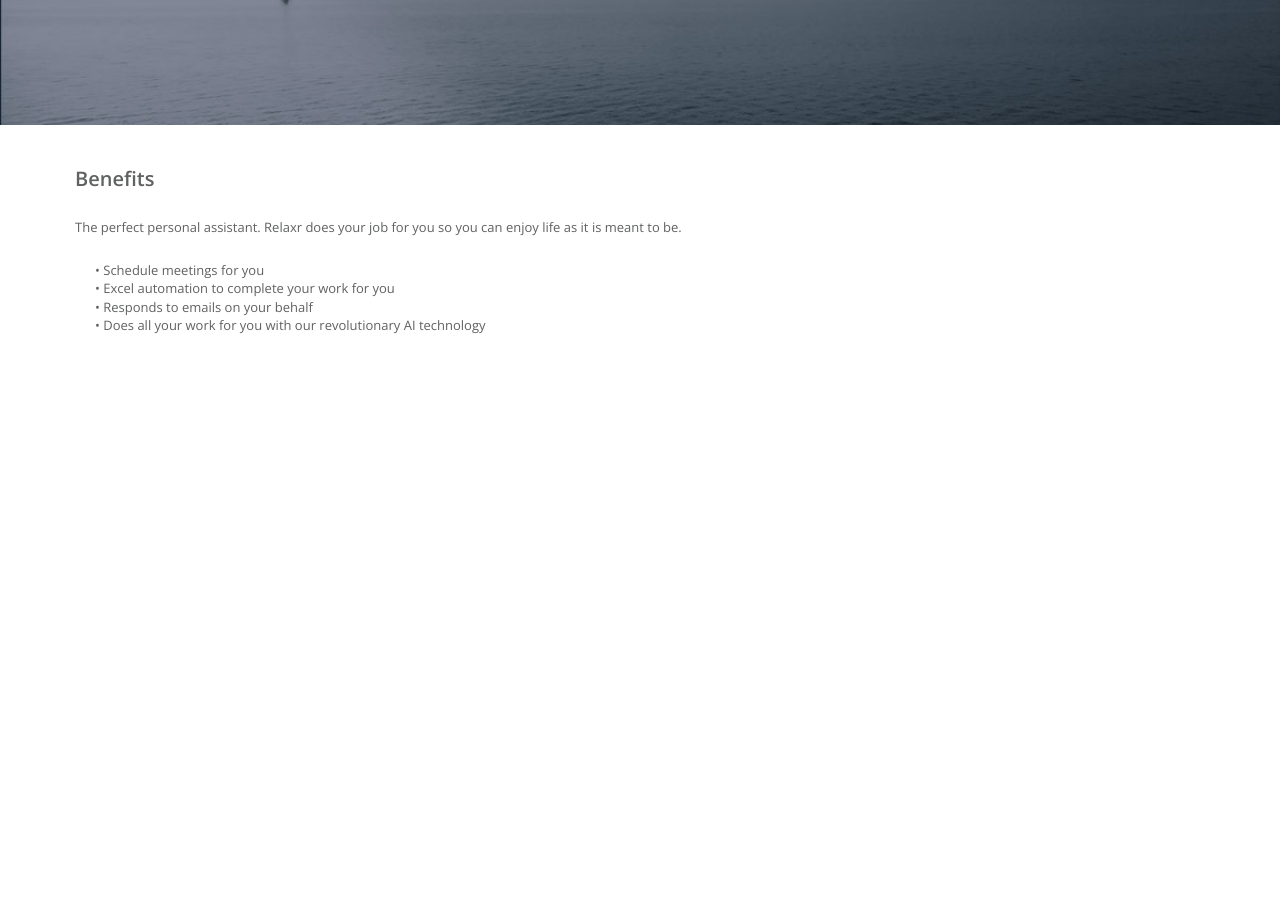
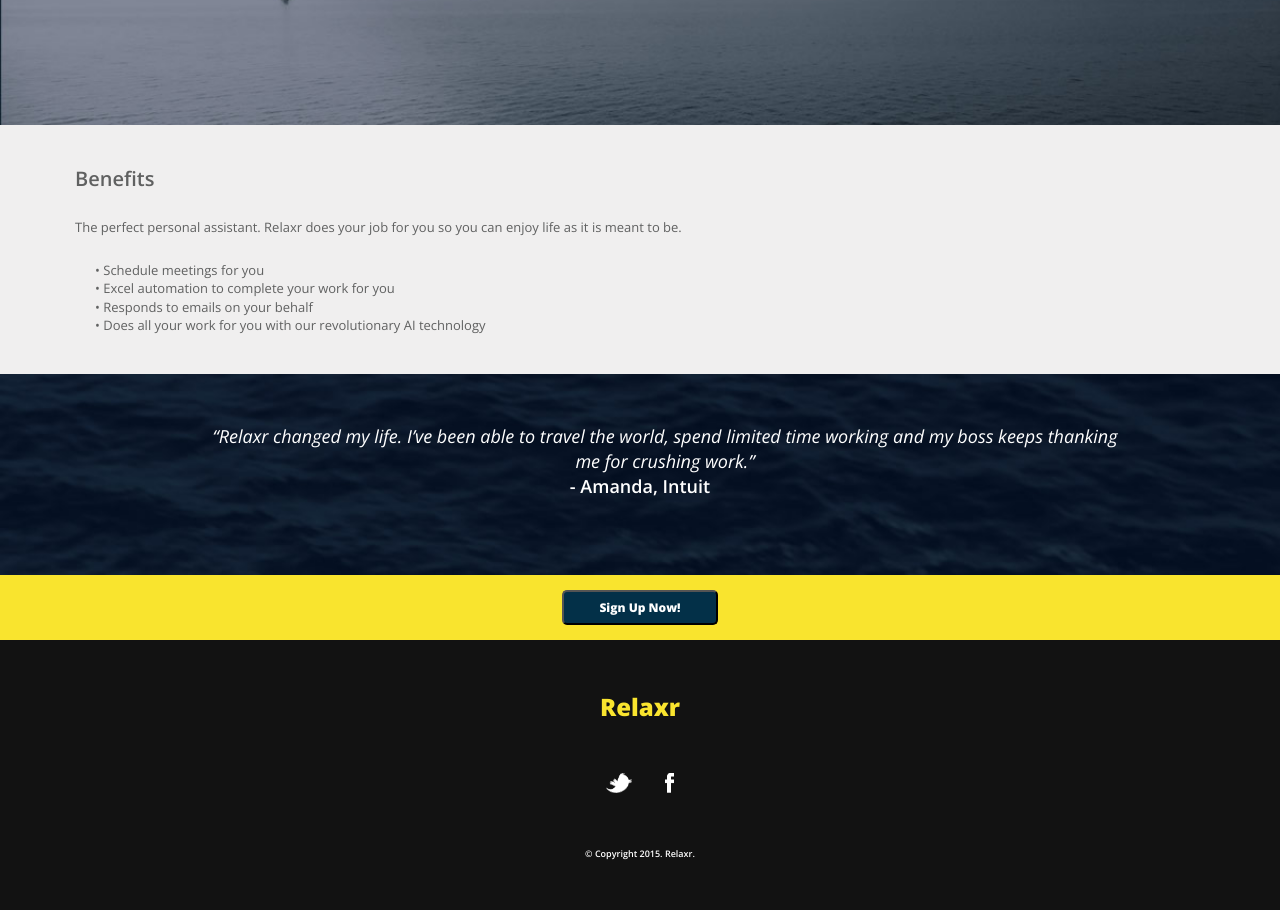
Before and after one commit to ebw8995/Project-2, a plain HTML site: page Relaxr/index.html in a window 1280 px wide. Shown: the part 400-1310 px from the top of the page. Before the commit the page ends 800 px from the top, so only its background shows below. Drawn offline with nearby package versions, Linux system fonts and the light colour scheme.

Commit message:
added css-homework

```diff
--- a/Relaxr/css/style.css
+++ b/Relaxr/css/style.css
@@ -92,7 +92,7 @@ h2{
   color:#FFFFFF;
 }
 
-button{
+.button-1{
   border-radius: 5px;
   font-size: 14px;
   font-family: 'Open Sans', sans-serif;
@@ -115,10 +115,11 @@ h4{
   font-family: 'Open Sans', sans-serif;
   font-weight: 300;
   color: #606161;
+  background: #f0efef
 }
 
 .description{
-  margin-right: 200px;
+  margin-right: 75px;
   margin-bottom: 25px;
 }
 
@@ -130,7 +131,77 @@ h4{
   color: #606161;
 }
 
+.quote{
+  margin: auto;
+  background: url(../images/testimonial_bg.jpg) no-repeat center top rgb(134,141,157);
+  background-size: cover;
+  text-align:center;
+}
+
+.comment{
+  margin-left: 200px;
+  margin-right: 150px;
+  padding-top: 50px;
+  font-size: 18px;
+  font-family: 'Open Sans', sans-serif;
+  font-weight: 300;
+  font-style: italic;
+  color: #FFFFFF;
+}
+
+.person{
+  padding-bottom: 75px;
+  font-size: 18px;
+  font-family: 'Open Sans', sans-serif;
+  font-weight: 600;
+  color: #FFFFFF;
+}
+
+.cta{
+  text-align: center;
+  padding: 15px 15px;
+  background-color:#f9e42e;
+}
+
+.button-2{
+  border-radius: 5px;
+  font-size: 12px;
+  font-family: 'Open Sans', sans-serif;
+  font-weight: 800;
+  background-color: #033048;
+  color: #FFFFFF;
+  padding:7px 35px;
+}
+
 footer {
+  background-color: #121212;
+  text-align: center;
+}
+
+.brand{
+  padding: 50px 50px;
+  font-size: 24px;
+  font-family: 'Open Sans', sans-serif;
+  font-weight: 800;
+  color: #f9e42e;
+}
+
+.copyright{
+  padding: 50px 5px;
+  font-size: 9px;
+  font-family: 'Open Sans', sans-serif;
+  font-weight: 600;
+  color: #FFFFFF;
+}
+
+.uno{
+  padding-right: 15px;
+  height: 20px;
+}
+
+.duo{
+  padding-left: 15px;
+  height: 20px;
 }
 
 /******************************************
--- a/Relaxr/index.html
+++ b/Relaxr/index.html
@@ -19,7 +19,7 @@
 				<h1>Relaxr</h1>
 				<div class="header-container">
 					<h2>Get piece of mind with a single tap</h2>
-					<button>Get it Now</button>
+					<button class="button-1">Get it Now</button>
 				</div>
 			</header>
 
@@ -35,22 +35,22 @@
 				</ul>
 			</section>
 
-<!-- 				<blockquote class="w3-container">
-					<p>“Relaxr changed my life. I’ve been able to travel the world, spend limited time working and my boss keeps thanking me for crushing work.”</p>
-				</blockquote>
+			<section class="quote">
+					<p class="comment">“Relaxr changed my life. I’ve been able to travel the world, spend limited time working and my boss keeps thanking me for crushing work.”</p>
+				<p class="person">- Amanda, Intuit</p>
+			</section>
 
-				<p>- Amanda, Intuit</p>
+			<section class="cta">
+				<button class="button-2">Sign Up Now!</button>
+			</section>
 
-				<p>Sign Up Now!</p>
+			<footer>
+				<p class="brand">Relaxr</p>
+					<img class="uno", src="images/twitter.png" alt="Twitter Icon">
+					<img class="duo", src="images/facebook.png" alt="Facebook Icon">
 
-				<p>Relaxr</p>
-
-				<img src="images/twitter.png" alt="Twitter Icon">
-				<img src="images/facebook.png" alt="Facebook Icon">
- -->
-<!-- 			<footer>
-				&copy; Copyright 2015. Relaxr.
-			</footer> -->
+				<p class="copyright">&copy; Copyright 2015. Relaxr.</p>
+			</footer>
 		</div id=".container"> <!-- #container -->
 	</body>
 </html>
```
